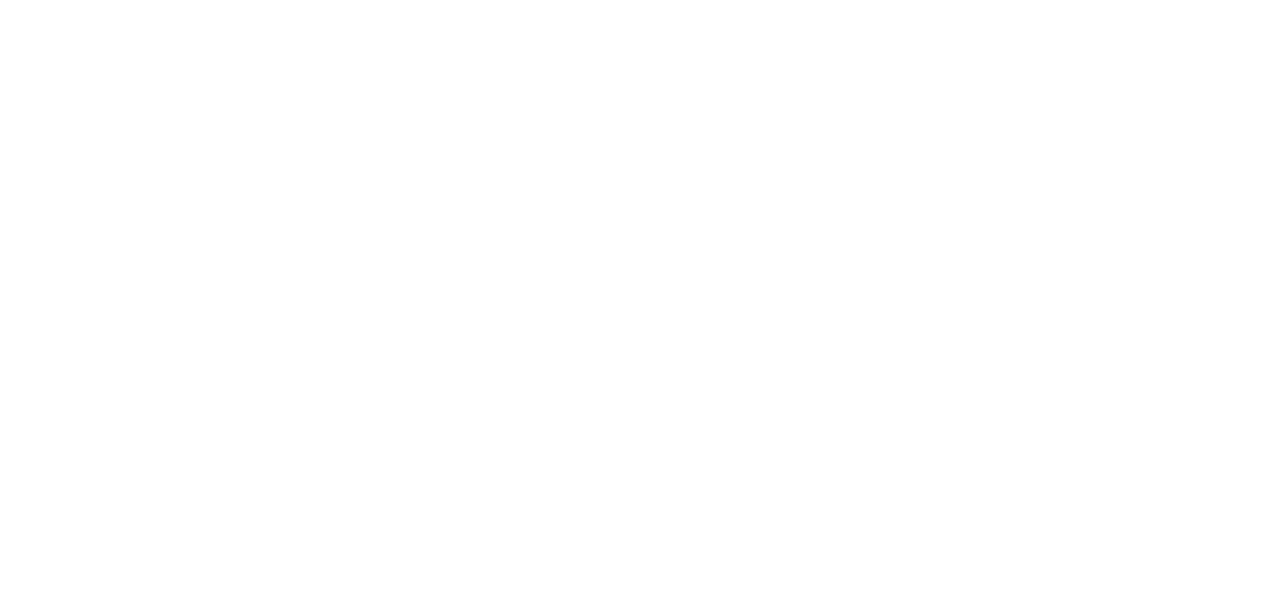
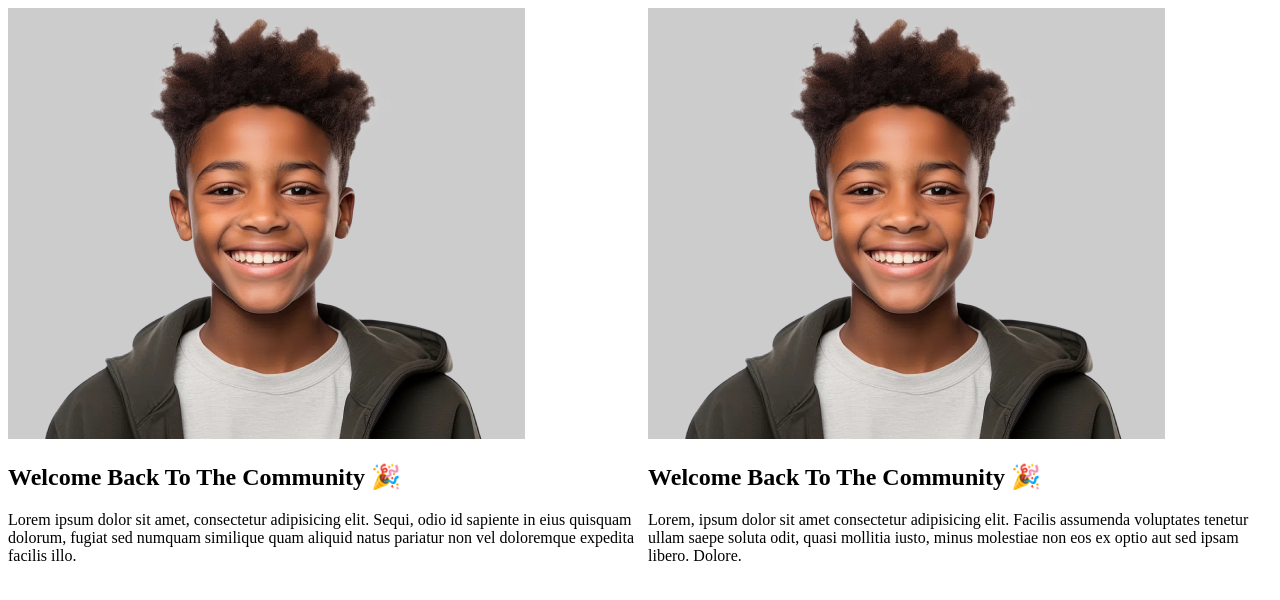
Before and after one commit to paydigit/Tech-community, a plain HTML site: page index.html in a window 1280 px wide. Drawn offline with Linux system fonts and the light colour scheme.

Commit message:
Frame 12 updated
i updated frame 12 of section 2 on the Figma file.

```diff
--- a/index.html
+++ b/index.html
@@ -8,7 +8,18 @@
 </head>
 <body>
 <main>
-
+    <section class="container">
+        <div>
+            <img src="./Rectangle 1.png" alt="boy portrait">
+<h1>Welcome Back To The Community 🎉</h1>
+<p>Lorem ipsum dolor sit amet, consectetur adipisicing elit. Sequi, odio id sapiente in eius quisquam dolorum, fugiat sed numquam similique quam aliquid natus pariatur non vel doloremque expedita facilis illo.</p>
+        </div>
+        <div>
+            <img src="./Rectangle 1.png" alt="Boy portrait">
+<h1>Welcome Back To The Community 🎉</h1>
+<p>Lorem, ipsum dolor sit amet consectetur adipisicing elit. Facilis assumenda voluptates tenetur ullam saepe soluta odit, quasi mollitia iusto, minus molestiae non eos ex optio aut sed ipsam libero. Dolore.</p>
+        </div>
+    </section>
 </main>
 </body>
 </html>
--- a/style.css
+++ b/style.css
@@ -0,0 +1,3 @@
+.container {
+    display: flex;
+}
```
Also changed, not shown: Rectangle 1.png (added), Rectangle 2.png (added).
